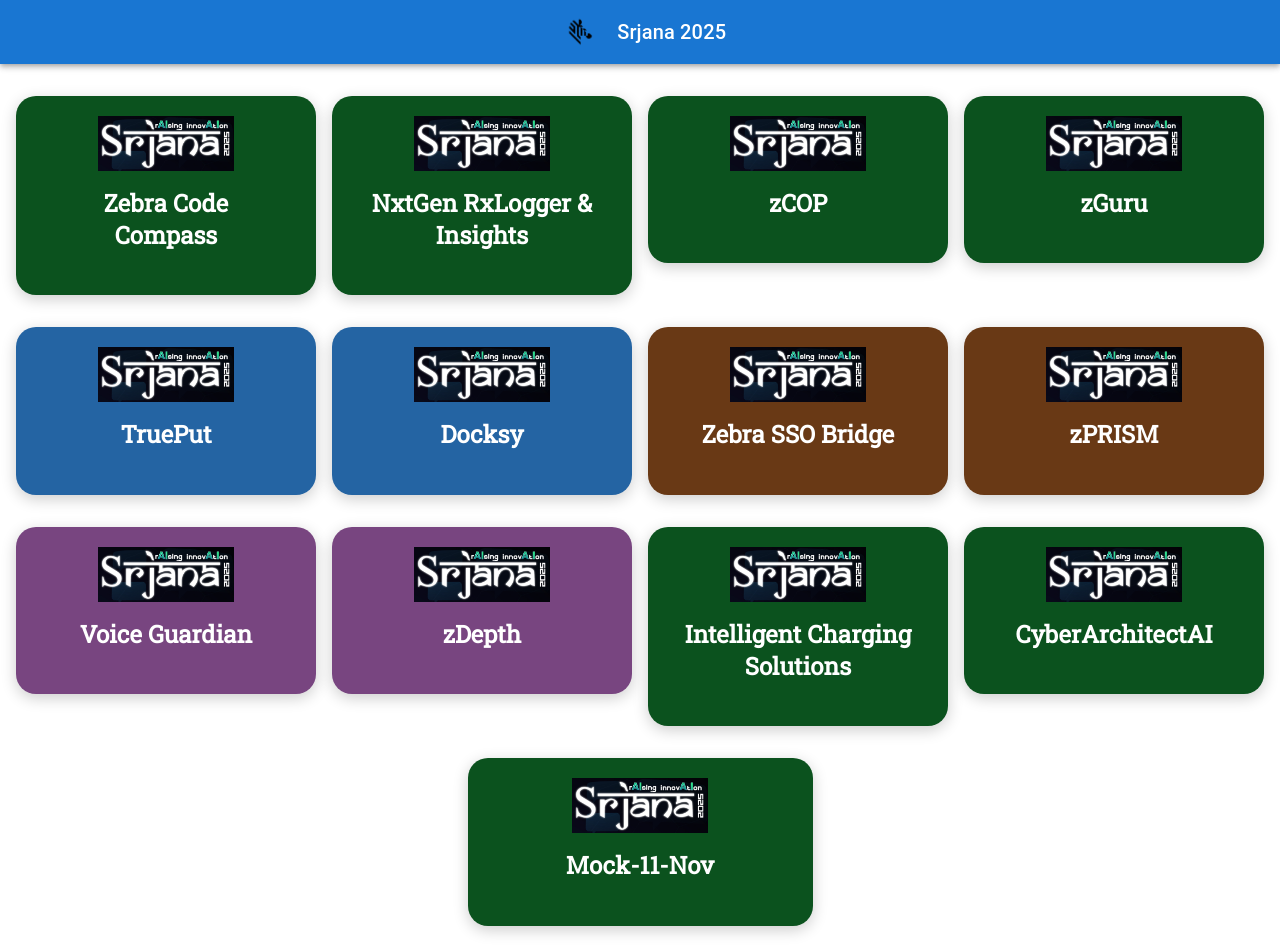
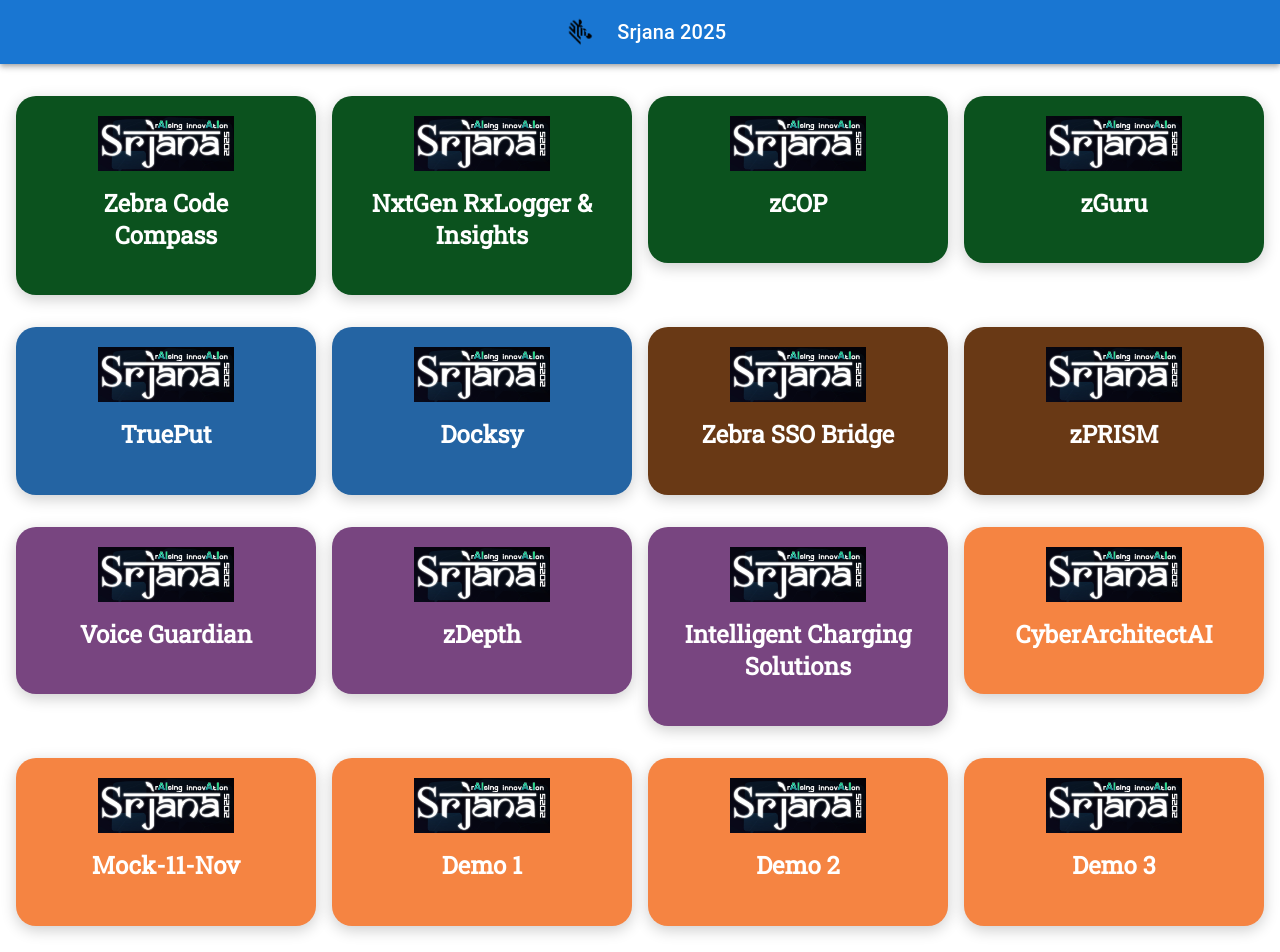
Before and after one commit to DP9727/Srjana24, a React (Create React App) app: page / in a window 1280 px wide. Shown: the top 952 px of the page. Built offline with nearby package versions, Linux system fonts and the light colour scheme.

Commit message:
Update all the demo links

```diff
--- a/src/Home.js
+++ b/src/Home.js
@@ -24,13 +24,13 @@
 
     { title: 'Voice Guardian', description: '', link: 'https://zebra.zoom.us/j/93566409324?pwd=nAY7SasunIdhAMTJbMaVi4Bk9b0GxP.1', bgColor: "#784580", imageSrc: srjanaImg },
     { title: 'zDepth', description: '', link: 'https://zebra.zoom.us/j/96237735812?pwd=1yO9OJQUKCVBwfZNUq5BWAPgOpIrBI.1', bgColor: "#784580", imageSrc: srjanaImg },
-    { title: 'Intelligent Charging Solutions', description: '', link: 'https://zebra.zoom.us/j/97474389295?pwd=deZgkSoT2nWEbyvvXzhWVKp04iITMN.1', bgColor: "#0b521e", imageSrc: srjanaImg },
+    { title: 'Intelligent Charging Solutions', description: '', link: 'https://zebra.zoom.us/j/97474389295?pwd=deZgkSoT2nWEbyvvXzhWVKp04iITMN.1', bgColor: "#784580", imageSrc: srjanaImg },
 
-    { title: 'CyberArchitectAI', description: '', link: 'https://zebra.zoom.us/j/98707643289?pwd=Ij33QISinqgwjMOeGdL3AgN9HkcNVK.1', bgColor: "#0b521e", imageSrc: srjanaImg },
-    { title: 'Mock-11-Nov', description: '', link: 'https://zebra.zoom.us/j/92189574548?pwd=blssbpWK0L4kLV4LEQGCRZAZay1Jwm.1', bgColor: "#0b521e", imageSrc: srjanaImg },
-    // { title: 'Demo 1', description: '', link: 'https://zebra.zoom.us/j/98449132173?pwd=Rj3rDxjSYvBgunqHiFASvWUAd5RbKQ.1', bgColor: "#0b521e", imageSrc: srjanaImg },
-    // { title: 'Demo 2', description: '', link: 'https://zebra.zoom.us/j/98789278063?pwd=RATYPUnUQ8FMbnvODl471LhrOIbaeg.1', bgColor: "#0b521e", imageSrc: srjanaImg },
-    // { title: 'Demo 3', description: '', link: 'https://zebra.zoom.us/j/97076368816?pwd=B3vhmQDoT3irClDGGs7JebQDa1S9w4.1', bgColor: "#0b521e", imageSrc: srjanaImg },
+    { title: 'CyberArchitectAI', description: '', link: 'https://zebra.zoom.us/j/98707643289?pwd=Ij33QISinqgwjMOeGdL3AgN9HkcNVK.1', bgColor: "#f58442", imageSrc: srjanaImg },
+    { title: 'Mock-11-Nov', description: '', link: 'https://zebra.zoom.us/j/92189574548?pwd=blssbpWK0L4kLV4LEQGCRZAZay1Jwm.1', bgColor: "#f58442", imageSrc: srjanaImg },
+    { title: 'Demo 1', description: '', link: 'https://zebra.zoom.us/j/98449132173?pwd=Rj3rDxjSYvBgunqHiFASvWUAd5RbKQ.1', bgColor: "#f58442", imageSrc: srjanaImg },
+    { title: 'Demo 2', description: '', link: 'https://zebra.zoom.us/j/98789278063?pwd=RATYPUnUQ8FMbnvODl471LhrOIbaeg.1', bgColor: "#f58442", imageSrc: srjanaImg },
+    { title: 'Demo 3', description: '', link: 'https://zebra.zoom.us/j/97076368816?pwd=B3vhmQDoT3irClDGGs7JebQDa1S9w4.1', bgColor: "#f58442", imageSrc: srjanaImg },
     // Add more cards as needed
   ];
 
```
